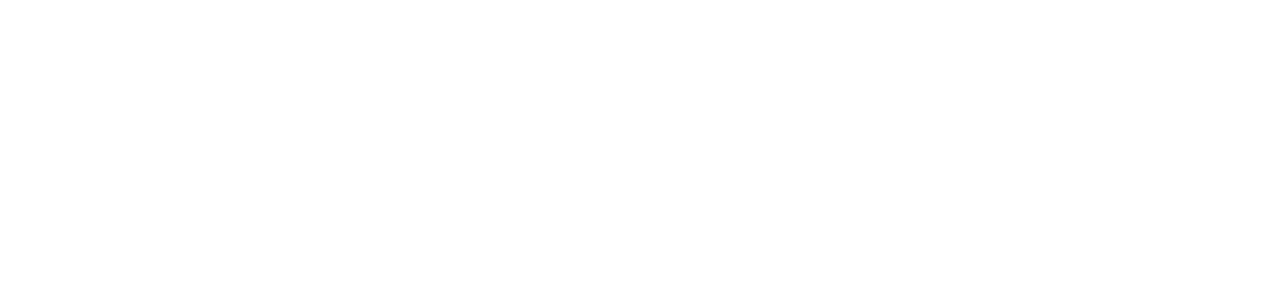
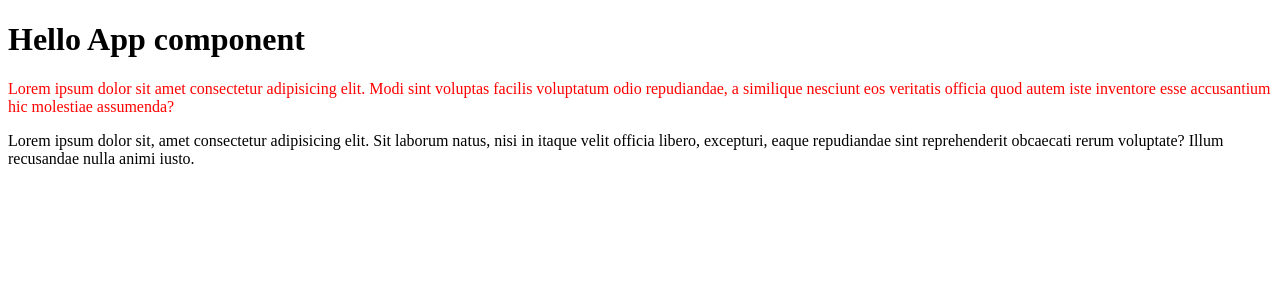
Before and after one commit to kznkv-skillup/28-02, a React (Create React App) app: page / in a window 1280 px wide. Shown: the top 300 px of the page. Built offline with nearby package versions, Linux system fonts and the light colour scheme.

Commit message:
added components

```diff
--- a/src/index.tsx
+++ b/src/index.tsx
@@ -1,5 +1,42 @@
 import React from 'react'
 import ReactDOM from 'react-dom/client'
+import './style.css'
+
+const Title = () => {
+    return <h1>Hello App component</h1>
+}
+
+const Content = () => {
+    return (
+        <React.Fragment>
+            <p className="red">
+                Lorem ipsum dolor sit amet consectetur adipisicing elit. Modi
+                sint voluptas facilis voluptatum odio repudiandae, a similique
+                nesciunt eos veritatis officia quod autem iste inventore esse
+                accusantium hic molestiae assumenda?
+            </p>
+            <p>
+                Lorem ipsum dolor sit, amet consectetur adipisicing elit. Sit
+                laborum natus, nisi in itaque velit officia libero, excepturi,
+                eaque repudiandae sint reprehenderit obcaecati rerum voluptate?
+                Illum recusandae nulla animi iusto.
+            </p>
+        </React.Fragment>
+    )
+}
+
+const App = () => {
+    return (
+        <>
+            <Title />
+            <Content />
+        </>
+    )
+}
 
 const root = ReactDOM.createRoot(document.getElementById('root') as HTMLElement)
-root.render(<React.StrictMode></React.StrictMode>)
+root.render(
+    <React.StrictMode>
+        <App />
+    </React.StrictMode>
+)
--- /dev/null
+++ b/src/style.css
@@ -0,0 +1,3 @@
+.red {
+    color: red;
+}
```
